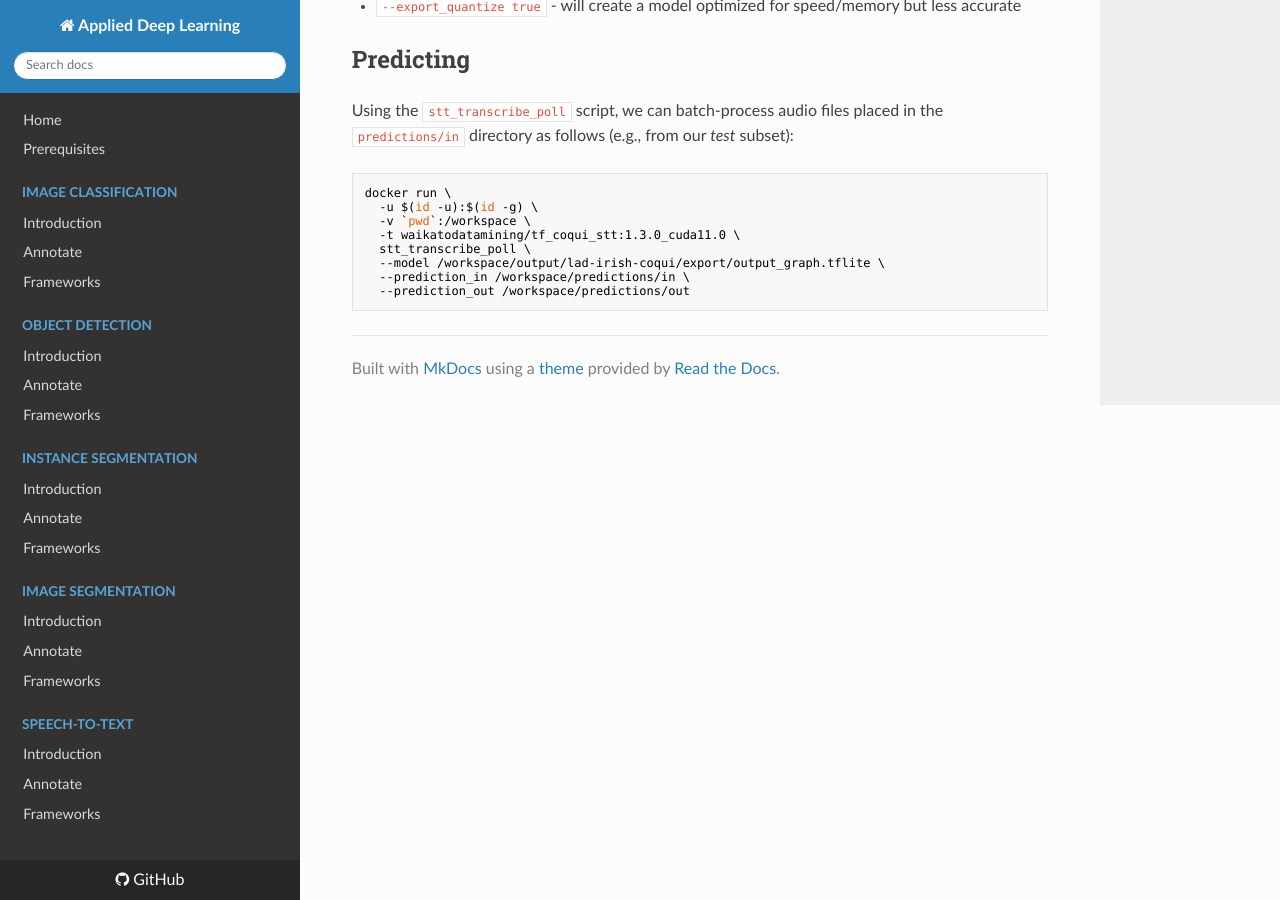
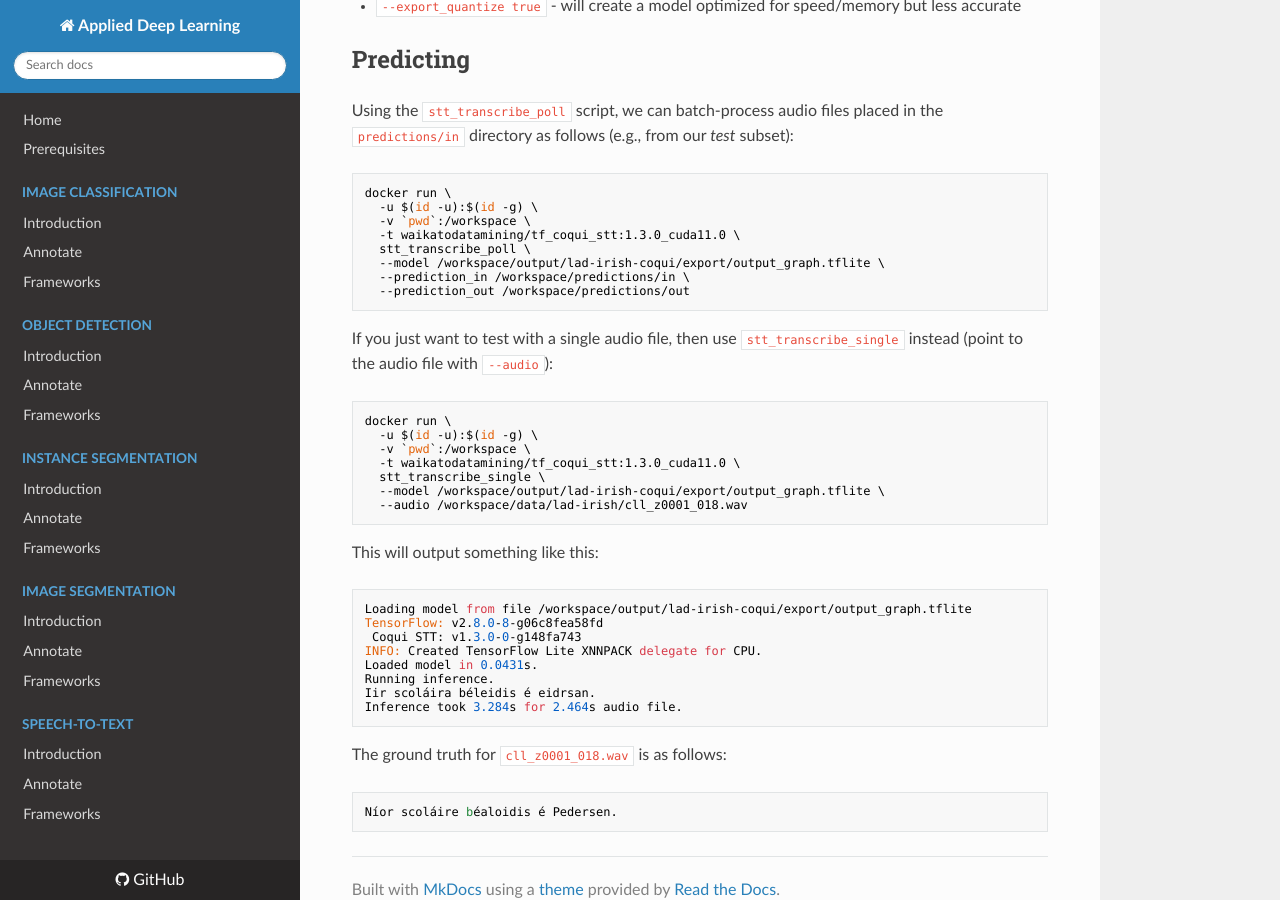
Before and after one commit to waikato-datamining/applied-deep-learning, an MkDocs documentation site: the page built from docs/speech_to_text/coqui_stt.md, in a window 1280 px wide and 900 px high, scrolled down 2967 px. Built offline with MkDocs 1.6.1, drawn with Linux system fonts in a browser that asks for light colours; nearby versions of some CDN libraries; some of the changed text lies outside the part shown.

Commit message:
added single predict example; have to use kill instead of Ctrl+C when using non-interactive docker

````diff
--- a/docs/speech_to_text/coqui_stt.md
+++ b/docs/speech_to_text/coqui_stt.md
@@ -102,7 +102,7 @@ docker run \
 **Notes:**
 
 * Coqui STT 1.3.0 has a bug and does not exit after training. Once you see
-  `I FINISHED optimization in 0:25:52.838710`, you can safely `Ctrl+C` the process.
+  `I FINISHED optimization in 0:25:52.838710`, you can safely stop the process using the `kill` command.
 * How many layers you drop when training with a new dataset (`--drop_source_layers X`) requires some
   experimentation, dropping just one does not always work.
 * `--auto_input_dataset` will split the single dataset into `train.csv`, `dev.csv` and `test.csv`.
@@ -176,3 +176,35 @@ docker run \
   --prediction_in /workspace/predictions/in \
   --prediction_out /workspace/predictions/out
 ```
+
+If you just want to test with a single audio file, then use `stt_transcribe_single` instead
+(point to the audio file with `--audio`):
+
+```bash
+docker run \
+  -u $(id -u):$(id -g) \
+  -v `pwd`:/workspace \
+  -t waikatodatamining/tf_coqui_stt:1.3.0_cuda11.0 \
+  stt_transcribe_single \
+  --model /workspace/output/lad-irish-coqui/export/output_graph.tflite \
+  --audio /workspace/data/lad-irish/cll_z0001_018.wav
+```
+
+This will output something like this:
+
+```
+Loading model from file /workspace/output/lad-irish-coqui/export/output_graph.tflite
+TensorFlow: v2.8.0-8-g06c8fea58fd
+ Coqui STT: v1.3.0-0-g148fa743
+INFO: Created TensorFlow Lite XNNPACK delegate for CPU.
+Loaded model in 0.0431s.
+Running inference.
+Iir scoláira béleidis é eidrsan.
+Inference took 3.284s for 2.464s audio file.
+```
+
+The ground truth for `cll_z0001_018.wav` is as follows:
+
+```
+Níor scoláire béaloidis é Pedersen.
+```
````
